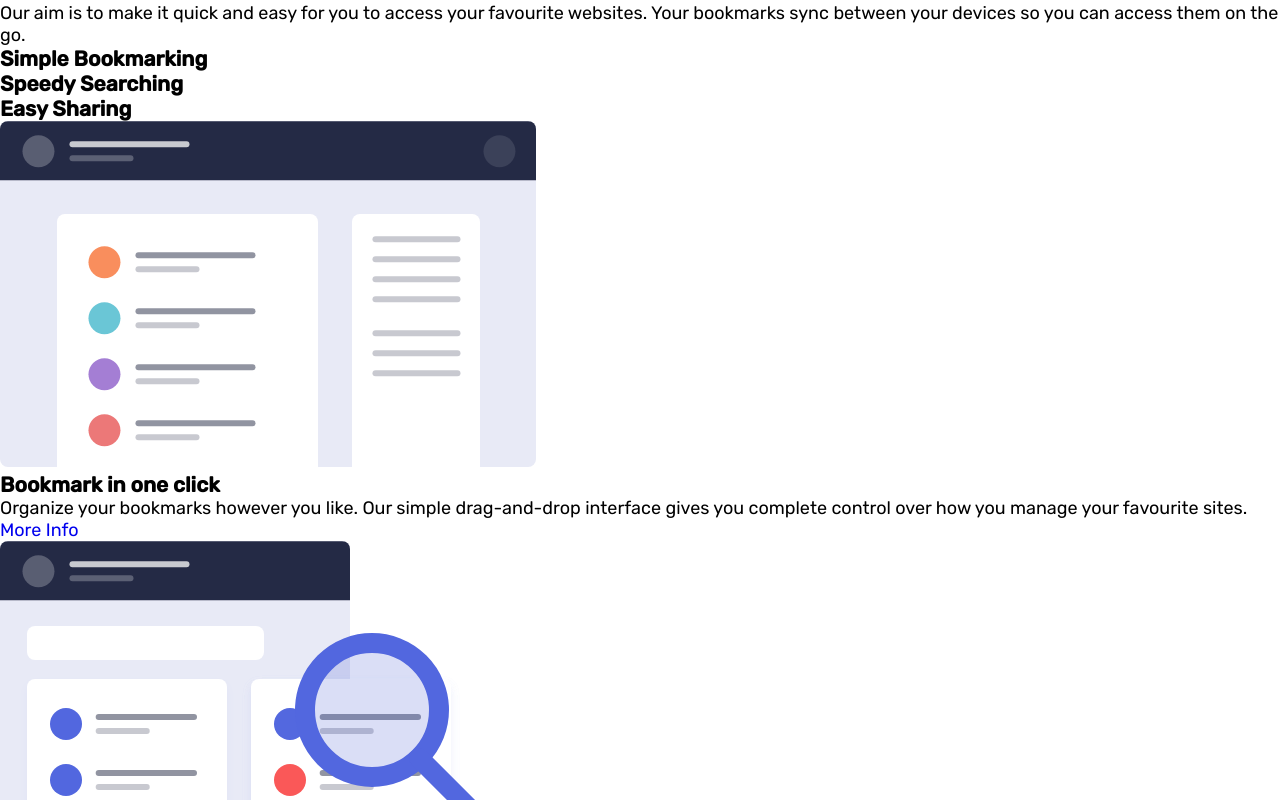
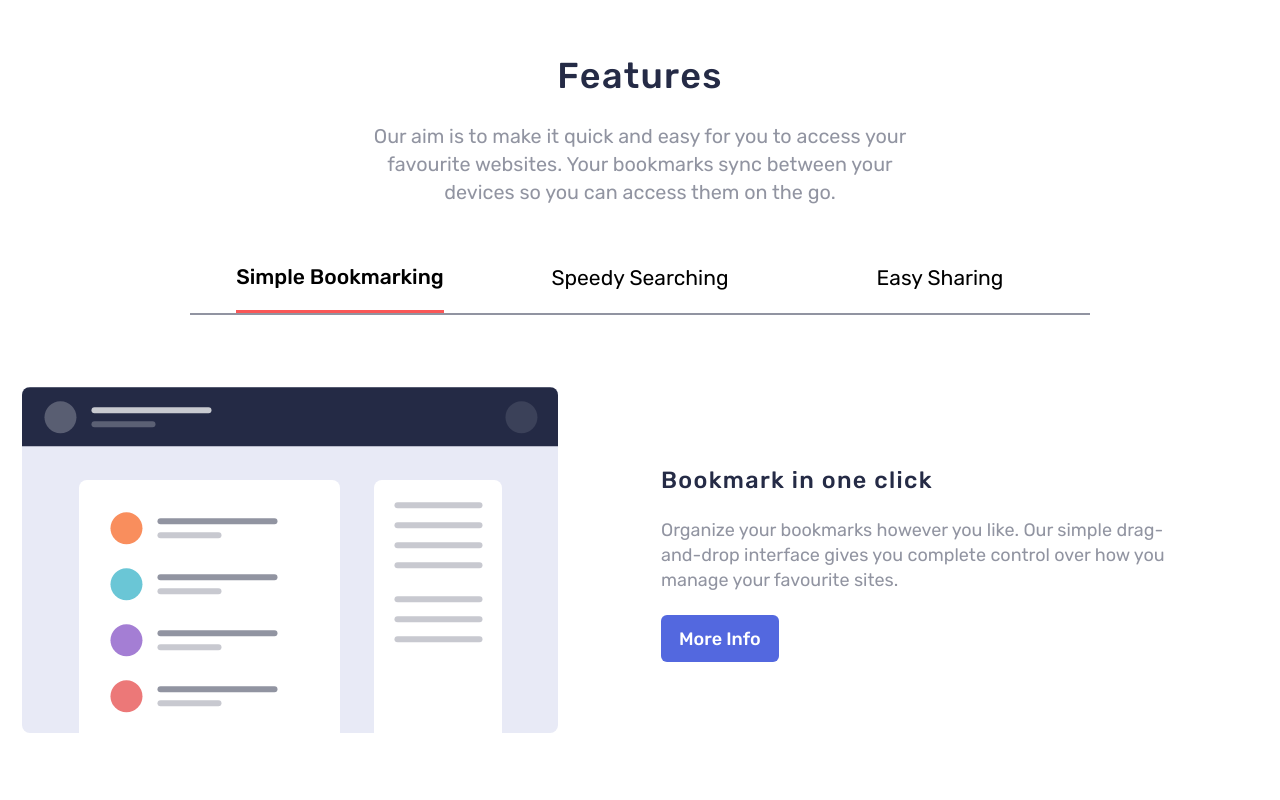
Before and after one commit to Austinet/bookmark, a React (Vite) app: page / in a window 1280 px wide. Shown: the part 820-1620 px from the top of the page. Built offline with nearby package versions, Linux system fonts and the light colour scheme; the HTML template or start-up script is replaced by a standard one.

Commit message:
ft: worked on feature secction 's responsiveness

```diff
--- a/src/components/Features.jsx
+++ b/src/components/Features.jsx
@@ -1,3 +1,4 @@
+import { useState } from "react";
 import feature1 from "../assets/images/illustration-features-tab-1.svg";
 import feature2 from "../assets/images/illustration-features-tab-2.svg";
 import feature3 from "../assets/images/illustration-features-tab-3.svg";
@@ -6,6 +7,7 @@ import { Link } from "react-router-dom";
 const featuresList = [
   {
     id: "1",
+    heading: "Simple Bookmarking",
     title: "Bookmark in one click",
     details: `Organize your bookmarks however you like. Our simple drag-and-drop interface
         gives you complete control over how you manage your favourite sites.`,
@@ -15,6 +17,7 @@ const featuresList = [
   },
   {
     id: "2",
+    heading: "Speedy Searching",
     title: "Intelligent search",
     details: `  Our powerful search feature will help you find saved sites in no time at all.
         No need to trawl through all of your bookmarks.
@@ -25,6 +28,7 @@ const featuresList = [
   },
   {
     id: "3",
+    heading: "Easy Sharing",
     title: "Share your bookmarks",
     details: `  Easily share your bookmarks and collections with others. Create a shareable
         link that you can send at the click of a button.`,
@@ -35,10 +39,24 @@ const featuresList = [
 ];
 
 const Features = () => {
+  const [featureItems, setFeatureItems] = useState(featuresList);
+
+  //Switch features tab
+  const displayFeature = (id) => {
+    const newFeatures = featureItems.map(feature => {
+      if (feature.id === id) {
+        return {...feature, active: true}
+      } else {
+        return {...feature, active: false}
+      }
+     })
+     setFeatureItems(newFeatures)
+  }
+
   return (
     <section>
-      <div>
-        <div>
+      <div className="features-container">
+        <div className="features-container__header">
           <h2>Features</h2>
           <p>
             Our aim is to make it quick and easy for you to access your
@@ -47,27 +65,35 @@ const Features = () => {
           </p>
         </div>
         <div>
-          <ul>
-            <li>
-              <h3>Simple Bookmarking</h3>
-            </li>
-            <li>
-              <h3>Speedy Searching</h3>
-            </li>
-            <li>
-              <h3>Easy Sharing</h3>
-            </li>
+          <ul className="features-container__tabs">
+            {featureItems.map((feature) => {
+              const { id, active, heading } = feature;
+              return (
+                <li key={id} onClick={() => displayFeature(id)}>
+                  <h3 className={active ? "active" : ""}>{heading}</h3>
+                </li>
+              );
+            })}
           </ul>
           <div>
-            {featuresList.map((feature) => {
+            {featureItems.map((feature) => {
               const { id, title, details, link, image, active } = feature;
 
               return (
-                <div key={id}>
-                  <img src={image} alt="feature" />
-                  <h3>{title}</h3>
-                  <p>{details}</p>
-                  <Link to={"/"}>{link}</Link>
+                <div
+                  key={id}
+                  className={`features-container__item ${
+                    active ? "active" : "close"
+                  }`}
+                >
+                  <div className="features-container__item--image">
+                    <img src={image} alt="feature" />
+                  </div>
+                  <div className="features-container__item--details">
+                    <h3>{title}</h3>
+                    <p>{details}</p>
+                    <Link to={"/"}>{link}</Link>
+                  </div>
                 </div>
               );
             })}
--- a/src/css/App.css
+++ b/src/css/App.css
@@ -44,12 +44,15 @@ img {
       display: flex;
       align-items: center;
       justify-content: center;
-      gap: 0.95rem; }
+      gap: 0.95rem;
+      flex-wrap: wrap; }
       .hero-container__details--buttons a {
-        padding: 0.7rem 0.55rem;
+        padding: 0.8rem 0.7rem;
         display: block;
         border-radius: 6px;
-        font-weight: 500; }
+        font-weight: 500;
+        font-size: 0.9rem;
+        min-width: 145px; }
       .hero-container__details--buttons .blue {
         background: #5368df;
         color: #fff; }
@@ -96,8 +99,6 @@ img {
         .hero-container__details--buttons a {
           padding: 0.9rem 1.5rem;
           display: block;
-          border-radius: 6px;
-          font-weight: 500;
           font-size: 1.05rem; }
         .hero-container__details--buttons .blue {
           background: #5368df;
@@ -157,8 +158,7 @@ img {
         .nav-container__links ul .btn a {
           border: 2px solid #fff;
           border-radius: 6px;
-          padding: 0.6rem 0;
-          font-weight: 600; }
+          padding: 0.6rem 0; }
     .nav-container__links--footer {
       display: flex;
       justify-content: center;
@@ -300,6 +300,124 @@ footer {
       .subscribe-container__form button {
         font-size: 1.1rem; } }
 
+.features-container {
+  padding: 3rem 1.2rem;
+  max-width: 1300px;
+  margin: auto; }
+  .features-container__header {
+    text-align: center;
+    margin: 0 auto 2rem;
+    max-width: 550px; }
+    .features-container__header h2 {
+      color: #252b46;
+      font-size: 1.5rem;
+      font-weight: 500;
+      line-height: 1.4;
+      letter-spacing: 0.073rem;
+      margin-bottom: 1.2rem; }
+    .features-container__header p {
+      font-size: 1rem;
+      line-height: 1.4;
+      color: #9194a1; }
+  .features-container__tabs {
+    width: 100%;
+    max-width: 900px;
+    display: flex;
+    flex-direction: column;
+    align-items: center;
+    border-bottom: 2px solid #9194a1;
+    margin: 1rem auto 3rem; }
+    .features-container__tabs li {
+      border-top: 2px solid #9194a1;
+      width: 100%;
+      text-align: center; }
+      .features-container__tabs li h3 {
+        font-weight: 400;
+        padding: 1.2rem 0;
+        width: fit-content;
+        margin: 0 auto; }
+      .features-container__tabs li h3.active {
+        font-weight: 500;
+        border-bottom: 3px solid #fa5757; }
+  .features-container__item {
+    text-align: center;
+    margin: 2rem auto;
+    display: flex;
+    flex-direction: column;
+    gap: 2rem; }
+    .features-container__item--details {
+      max-width: 530px;
+      margin: 0 auto; }
+      .features-container__item--details h3 {
+        color: #252b46;
+        font-size: 1.3rem;
+        font-weight: 500;
+        line-height: 1.4;
+        letter-spacing: 0.073rem; }
+      .features-container__item--details p {
+        font-size: 1rem;
+        line-height: 1.4;
+        color: #9194a1;
+        margin: 1.2rem 0; }
+      .features-container__item--details a {
+        padding: 0.7rem 1rem;
+        background-color: #5368df;
+        color: #fff;
+        font-weight: 500;
+        border-radius: 6px;
+        display: inline-block; }
+
+@media screen and (min-width: 1024px) {
+  .features-container {
+    padding: 4.5rem 1.2rem; }
+    .features-container__header h2 {
+      font-size: 2rem; }
+    .features-container__header p {
+      font-size: 1.1rem; }
+    .features-container__tabs {
+      flex-direction: row;
+      margin: 2rem auto 4rem; }
+      .features-container__tabs li {
+        border-top: none;
+        width: 100%;
+        text-align: center; }
+        .features-container__tabs li h3 {
+          font-weight: 400;
+          padding: 1.2rem 0;
+          width: fit-content;
+          margin: 0 auto; }
+        .features-container__tabs li h3.active {
+          font-weight: 500;
+          border-bottom: 3px solid #fa5757; }
+    .features-container__item {
+      text-align: left;
+      margin: 2rem auto;
+      flex-direction: row;
+      justify-content: space-between;
+      align-items: center;
+      gap: 2rem; }
+      .features-container__item--details {
+        max-width: 530px;
+        margin: 0 auto; }
+        .features-container__item--details h3 {
+          color: #252b46;
+          font-size: 1.3rem;
+          font-weight: 500;
+          line-height: 1.4;
+          letter-spacing: 0.073rem; }
+        .features-container__item--details p {
+          font-size: 1rem;
+          line-height: 1.4;
+          color: #9194a1;
+          margin: 1.2rem 0; }
+        .features-container__item--details a {
+          padding: 0.7rem 1rem;
+          background-color: #5368df;
+          color: #fff;
+          font-weight: 500;
+          border-radius: 6px;
+          display: inline-block; } }
+
 .close {
   display: none; }
 
@@ -331,7 +449,7 @@ footer {
         align-items: center;
         justify-content: space-between;
         margin-bottom: 1rem;
-        font-size: 0.95rem;
+        font-size: 0.9rem;
         font-weight: 500; }
         .faq-container__questions li h3 img {
           transform: rotate(0);
@@ -340,7 +458,7 @@ footer {
             transform: rotate(180deg); }
       .faq-container__questions li p {
         margin-bottom: 1rem;
-        font-size: 0.95rem; }
+        font-size: 0.9rem; }
   .faq-container__link {
     text-align: center;
     padding: 2rem 0; }
--- a/src/sass/components/_features.scss
+++ b/src/sass/components/_features.scss
@@ -0,0 +1,177 @@
+.features-container {
+  padding: 3rem 1.2rem;
+  max-width: 1300px;
+  margin: auto;
+
+  &__header {
+    text-align: center;
+    margin: 0 auto 2rem;
+    max-width: 550px;
+
+    h2 {
+      color: $very-dark-blue;
+      font-size: 1.5rem;
+      font-weight: 500;
+      line-height: 1.4;
+      letter-spacing: 0.073rem;
+      margin-bottom: 1.2rem;
+    }
+
+    p {
+      font-size: 1rem;
+      line-height: 1.4;
+      color: $grayish-blue;
+    }
+  }
+
+  &__tabs {
+    width: 100%;
+    max-width: 900px;
+    display: flex;
+    flex-direction: column;
+    align-items: center;
+    border-bottom: 2px solid $grayish-blue;
+    margin: 1rem auto 3rem;
+
+    li {
+      border-top: 2px solid $grayish-blue;
+      width: 100%;
+
+      text-align: center;
+
+      h3 {
+        font-weight: 400;
+        padding: 1.2rem 0;
+        width: fit-content;
+        margin: 0 auto;
+      }
+
+      h3.active {
+        font-weight: 500;
+        border-bottom: 3px solid $soft-red;
+      }
+    }
+  }
+
+  &__item {
+    text-align: center;
+    margin: 2rem auto;
+    display: flex;
+    flex-direction: column;
+    gap: 2rem;
+
+    &--details {
+      max-width: 530px;
+      margin: 0 auto;
+
+      h3 {
+        color: $very-dark-blue;
+        font-size: 1.3rem;
+        font-weight: 500;
+        line-height: 1.4;
+        letter-spacing: 0.073rem;
+      }
+
+      p {
+        font-size: 1rem;
+        line-height: 1.4;
+        color: $grayish-blue;
+        margin: 1.2rem 0;
+      }
+
+      a {
+        padding: 0.7rem 1rem;
+        background-color: $soft-blue;
+        color: $white;
+        font-weight: 500;
+        border-radius: 6px;
+        display: inline-block;
+      }
+    }
+  }
+}
+
+@media screen and (min-width: 1024px) {
+  .features-container {
+    padding: 4.5rem 1.2rem;
+
+    &__header {
+      h2 {
+        font-size: 2rem;
+      }
+
+      p {
+        font-size: 1.1rem;
+      }
+    }
+
+    &__tabs {
+      // display: flex;
+      flex-direction: row;
+      // justify-content: space-between;
+    //   border-bottom: 2px solid $grayish-blue;
+      margin: 2rem auto 4rem;
+
+      li {
+        border-top: none;
+        width: 100%;
+
+        text-align: center;
+
+        h3 {
+          font-weight: 400;
+          padding: 1.2rem 0;
+          width: fit-content;
+          margin: 0 auto;
+        }
+
+        h3.active {
+          font-weight: 500;
+          border-bottom: 3px solid $soft-red;
+        }
+      }
+    }
+
+    &__item {
+      text-align: left;
+
+      margin: 2rem auto;
+    //   display: flex;
+      // flex-direction: column;
+      flex-direction: row;
+      justify-content: space-between;
+      align-items: center;
+
+      gap: 2rem;
+
+      &--details {
+        max-width: 530px;
+        margin: 0 auto;
+
+        h3 {
+          color: $very-dark-blue;
+          font-size: 1.3rem;
+          font-weight: 500;
+          line-height: 1.4;
+          letter-spacing: 0.073rem;
+        }
+
+        p {
+          font-size: 1rem;
+          line-height: 1.4;
+          color: $grayish-blue;
+          margin: 1.2rem 0;
+        }
+
+        a {
+          padding: 0.7rem 1rem;
+          background-color: $soft-blue;
+          color: $white;
+          font-weight: 500;
+          border-radius: 6px;
+          display: inline-block;
+        }
+      }
+    }
+  }
+}
--- a/src/sass/components/_header.scss
+++ b/src/sass/components/_header.scss
@@ -61,7 +61,6 @@
                     border: 2px solid $white;
                     border-radius: 6px;
                     padding: 0.6rem 0;
-                    font-weight: 600;
                 }
             }
         }
```
Also changed, not shown: src/sass/components/_frequently-asked-question.scss (+2 -26 lines), src/sass/components/_hero.scss (+6 -5 lines).
